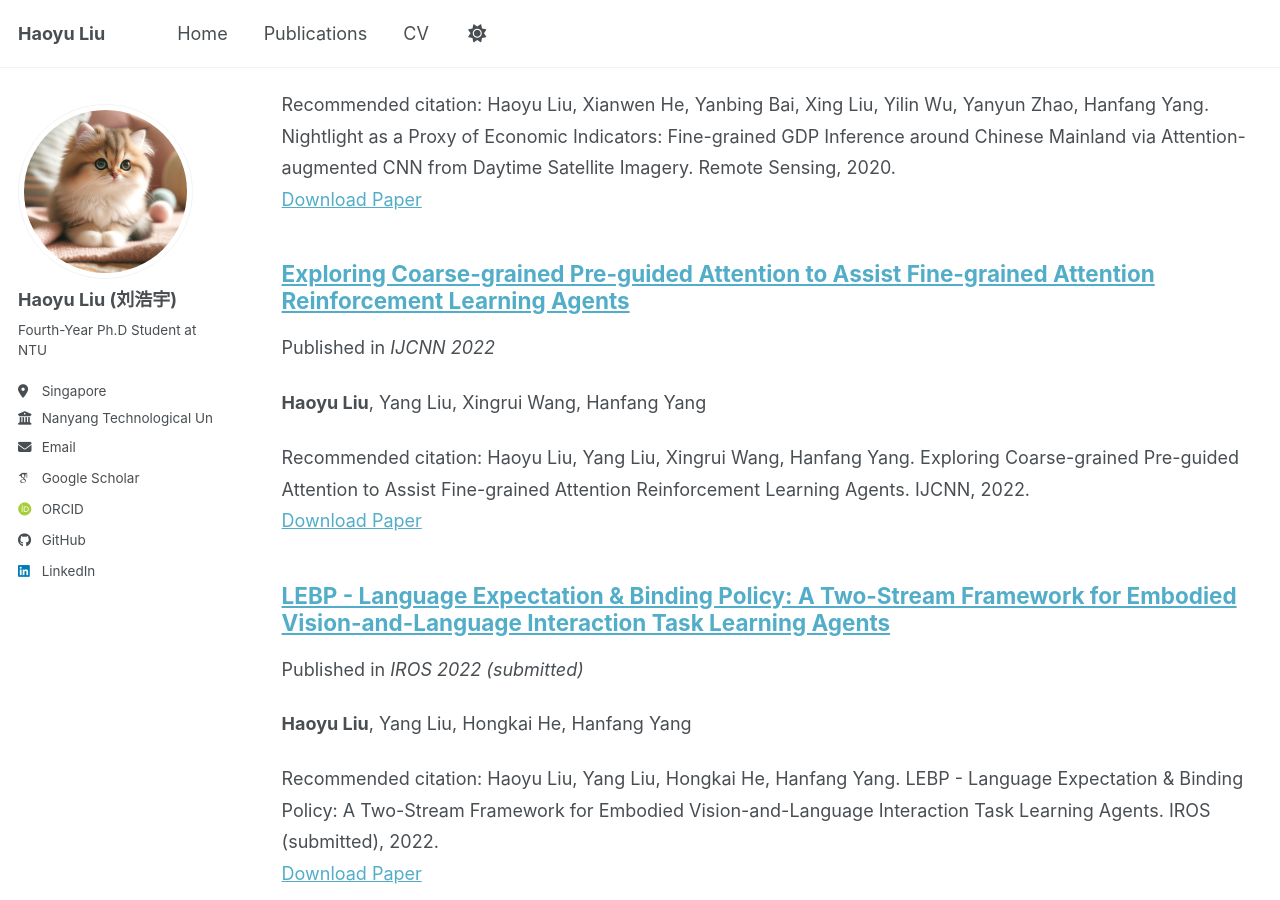
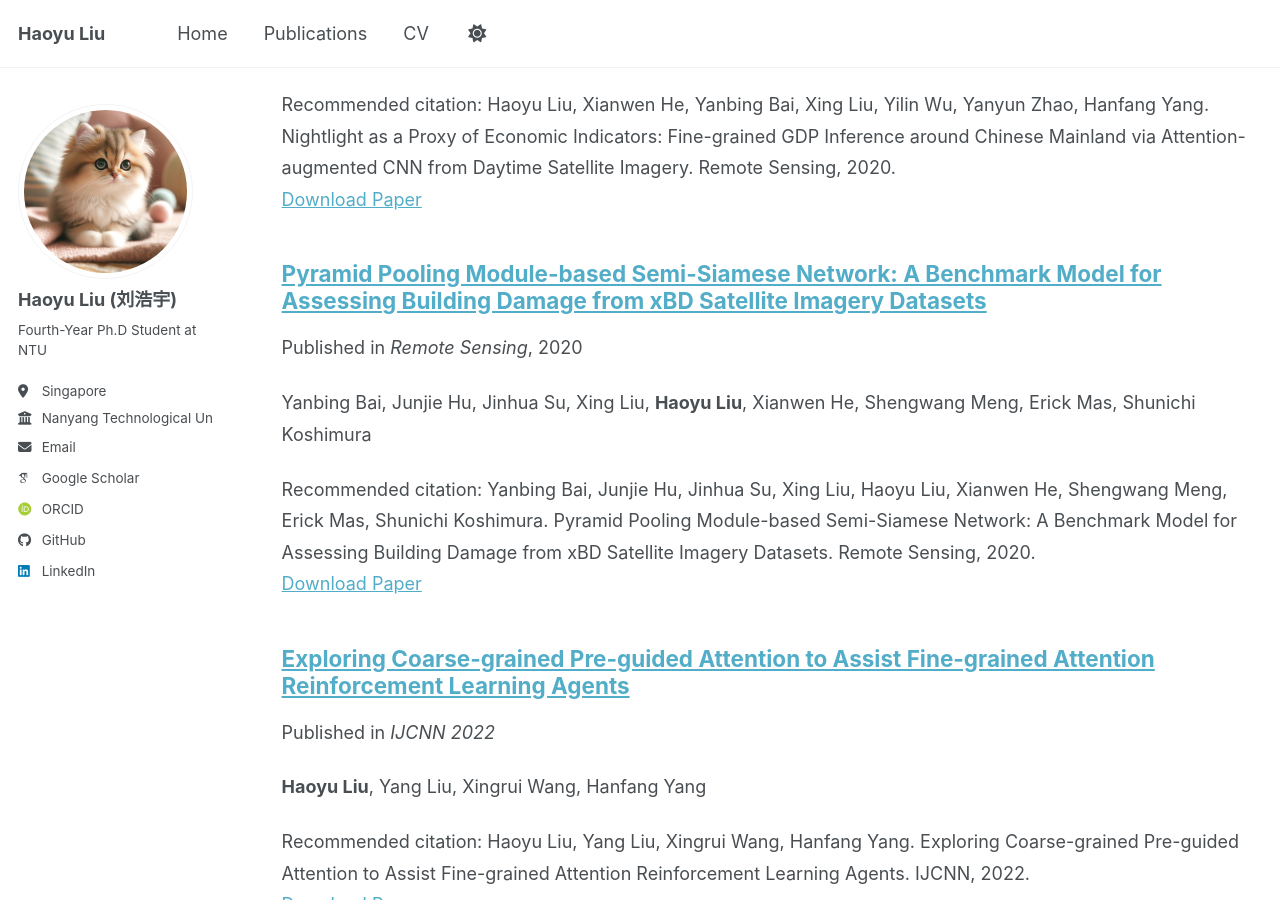
Before and after one commit to hyLiu-777/hyLiu-777.github.io, a Jekyll site: the page built from _pages/collection-archive.html, in a window 1280 px wide and 900 px high, scrolled down 350 px. Built offline with Jekyll 4.4.1, drawn with Linux system fonts in a browser that asks for light colours; some web fonts are replaced; a script bundle is joined from its source files by our own code; library files that are not in the unit come from our copies.

Commit message:
Unify typography and link homepage papers to local publication pages

```diff
--- /dev/null
+++ b/_publications/2020-01-01-pyramid-pooling-semi-siamese.md
@@ -0,0 +1,11 @@
+---
+title: "Pyramid Pooling Module-based Semi-Siamese Network: A Benchmark Model for Assessing Building Damage from xBD Satellite Imagery Datasets"
+collection: publications
+category: manuscripts
+permalink: /publication/2020-pyramid-pooling-semi-siamese
+date: 2020-01-01
+venue: 'Remote Sensing'
+authors: 'Yanbing Bai, Junjie Hu, Jinhua Su, Xing Liu, **Haoyu Liu**, Xianwen He, Shengwang Meng, Erick Mas, Shunichi Koshimura'
+paperurl: ''
+citation: 'Yanbing Bai, Junjie Hu, Jinhua Su, Xing Liu, Haoyu Liu, Xianwen He, Shengwang Meng, Erick Mas, Shunichi Koshimura. Pyramid Pooling Module-based Semi-Siamese Network: A Benchmark Model for Assessing Building Damage from xBD Satellite Imagery Datasets. Remote Sensing, 2020.'
+---
```
Also changed, not shown: _pages/about.md (+11 -11 lines), assets/css/custom.css (+9 -0 lines).
